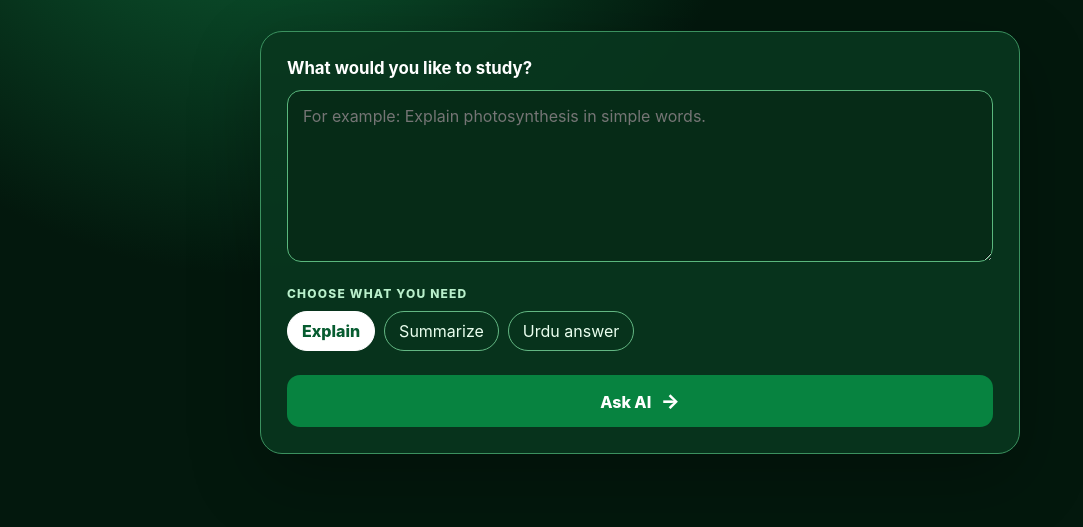
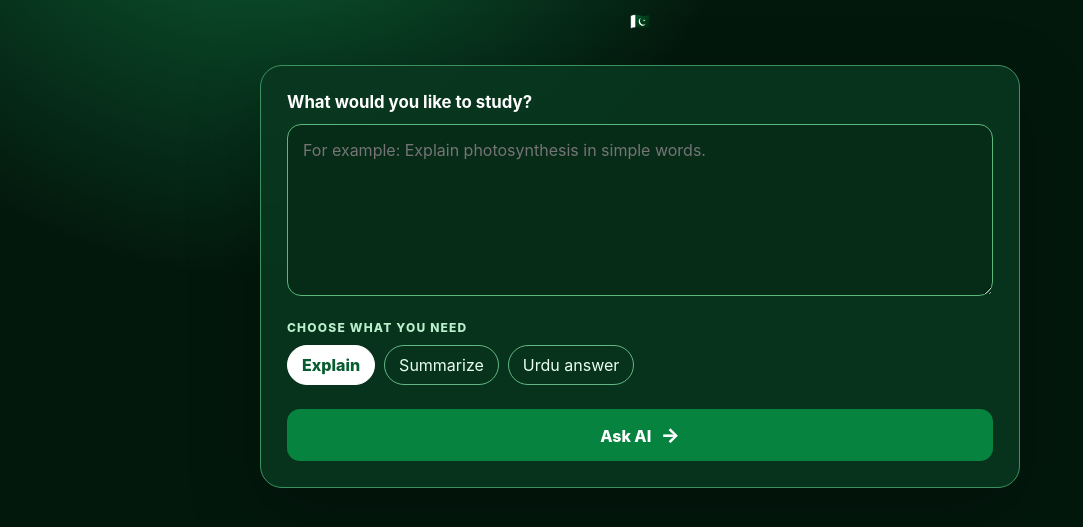
Before and after one commit to rayhanrazza12/my3rdProjcrt, a website: page index.html in a window 1280 px wide. Shown: the part 237-764 px from the top of the page, without its empty margins (0-1083 px from the left). Drawn offline with Linux system fonts and the light colour scheme.

Commit message:
Update index.html

```diff
--- a/index.html
+++ b/index.html
@@ -12,6 +12,7 @@
       <p class="eyebrow">YOUR PERSONAL LEARNING PARTNER</p>
       <h1>Rayhan Study Buddy</h1>
       <p>Ask a question, get a simple explanation, summary, or quick quiz .</p>
+      <div class="flag" aria-label="Pakistan flag">🇵🇰</div>
     </section>
 
     <section class="card">
```
